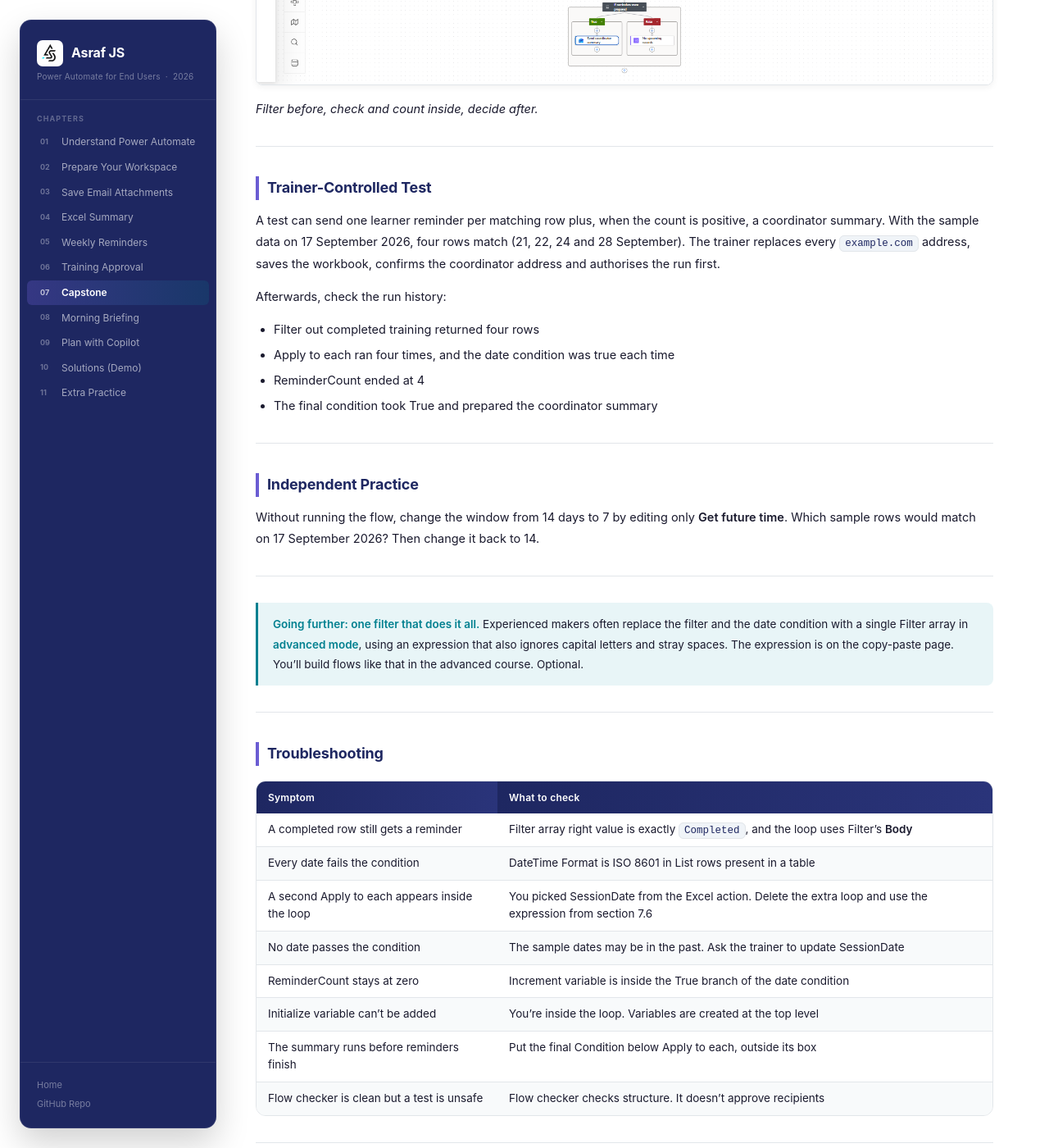
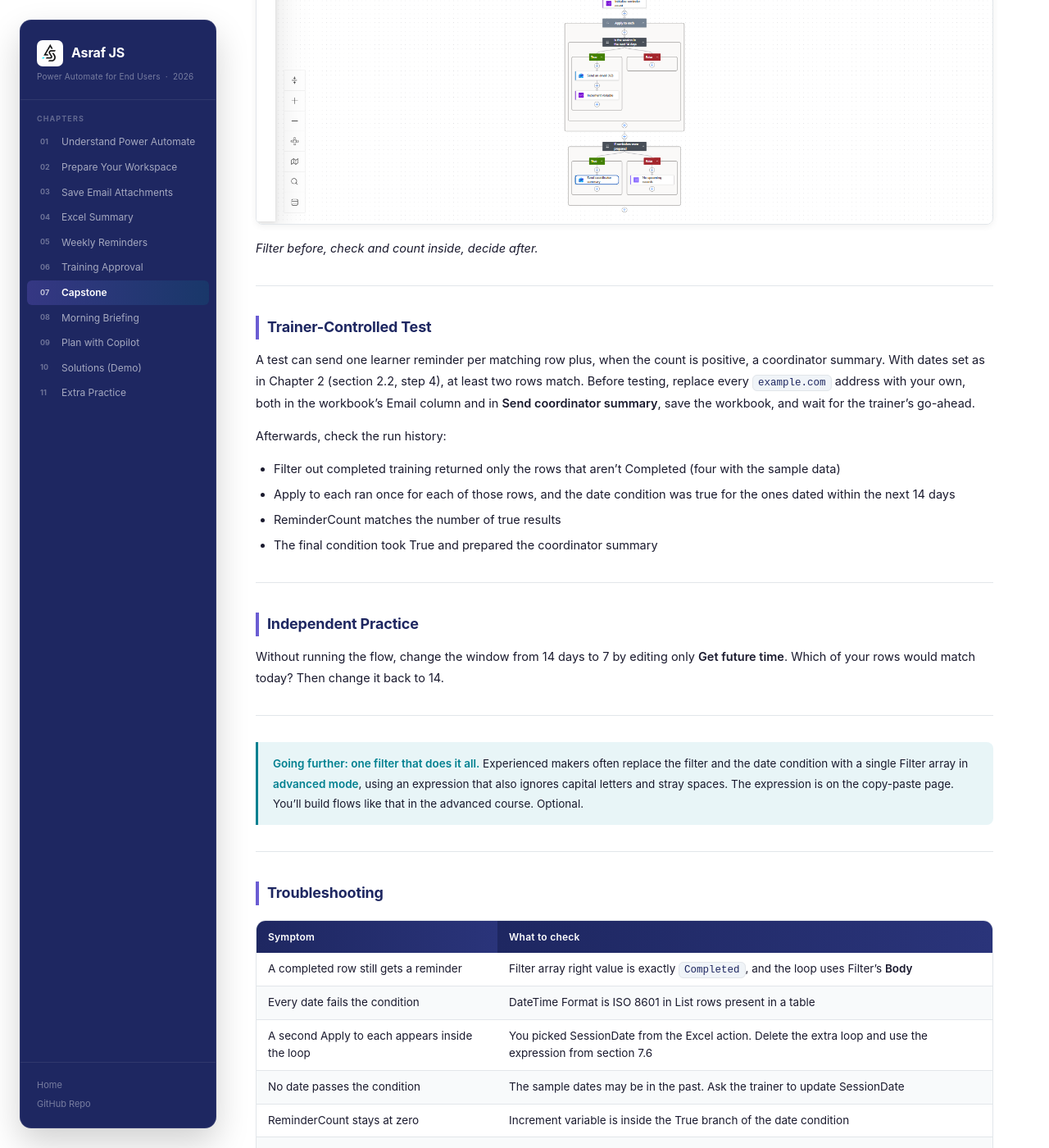
Before and after one commit to Asraf-JS/Microsoft-Power-Automate, a Jekyll site: the page built from 07-capstone/README.md, in a window 1280 px wide and 1400 px high, scrolled down 15853 px. Shown: the whole window at 82% size. Built offline with Jekyll 4.4.1, drawn with Linux system fonts in a browser that asks for light colours; our own code applies the rules of GitHub Pages for plain Markdown files; some of the changed text lies outside the part shown.

Commit message:
Chapter 7: own address for the coordinator summary, 65 minutes
A red warning in 7.9 says coordinator@example.com is a placeholder that
bounces, so learners send the summary to themselves. The trainer test and
run-history checklist no longer assume the old sample dates. Chapter 7 is
65 minutes.

Co-Authored-By: Claude Opus 5.5 <noreply@anthropic.com>
Claude-Session: https://claude.ai/code/session_0148JuJBH345Ssc55f3b2yvv

```diff
--- a/07-capstone/README.md
+++ b/07-capstone/README.md
@@ -229,13 +229,15 @@ On the canvas, inside the green **True** box under **If reminders were prepared*
 
 | Field | Value |
 |-------|-------|
-| To | Type `coordinator@example.com`, then select it from the list (it shows as a custom value) |
+| To | Type your own email address, then select it from the list. (The screenshot shows `coordinator@example.com`, a placeholder: see the warning below.) |
 | Subject | `[PA TRAINING] Weekly reminder summary` |
 | Body | Type `The weekly training reminder flow prepared `, then select the lightning bolt (or type `/` and choose **Insert dynamic content**) and pick **ReminderCount** under *Variables*. Then type ` reminder(s) for upcoming sessions in the next 14 days.` |
 
 ![Send coordinator summary with the ReminderCount token in the body](./images/07-09-summary-email.png)
 
 *The variable drops into the email like any other dynamic content.*
+
+> **Warning: `coordinator@example.com` is not a real mailbox.** It stands in for the training coordinator. Mail sent to it bounces, so the summary would never arrive. Put your own email address in **To**, so the summary comes to you when you test. The learner reminders inside the loop go to the Email column in the workbook, so put your own address in the rows you test with too (Chapter 5 has the same warning).
 
 **Check your flow so far.** Your screen should look like this.
 
@@ -272,20 +274,20 @@ That records a clear outcome in run history without sending an unnecessary email
 
 ## Trainer-Controlled Test
 
-A test can send one learner reminder per matching row plus, when the count is positive, a coordinator summary. With the sample data on 17 September 2026, four rows match (21, 22, 24 and 28 September). The trainer replaces every `example.com` address, saves the workbook, confirms the coordinator address and authorises the run first.
+A test can send one learner reminder per matching row plus, when the count is positive, a coordinator summary. With dates set as in Chapter 2 (section 2.2, step 4), at least two rows match. Before testing, replace every `example.com` address with your own, both in the workbook's Email column and in **Send coordinator summary**, save the workbook, and wait for the trainer's go-ahead.
 
 Afterwards, check the run history:
 
-- Filter out completed training returned four rows
-- Apply to each ran four times, and the date condition was true each time
-- ReminderCount ended at 4
+- Filter out completed training returned only the rows that aren't Completed (four with the sample data)
+- Apply to each ran once for each of those rows, and the date condition was true for the ones dated within the next 14 days
+- ReminderCount matches the number of true results
 - The final condition took True and prepared the coordinator summary
 
 ---
 
 ## Independent Practice
 
-Without running the flow, change the window from 14 days to 7 by editing only **Get future time**. Which sample rows would match on 17 September 2026? Then change it back to 14.
+Without running the flow, change the window from 14 days to 7 by editing only **Get future time**. Which of your rows would match today? Then change it back to 14.
 
 ---
 
```
Also changed, not shown: other parts of 07-capstone/README.md (+1 -1 lines), index.md (+1 -1 lines), README.md, 1 other file.
